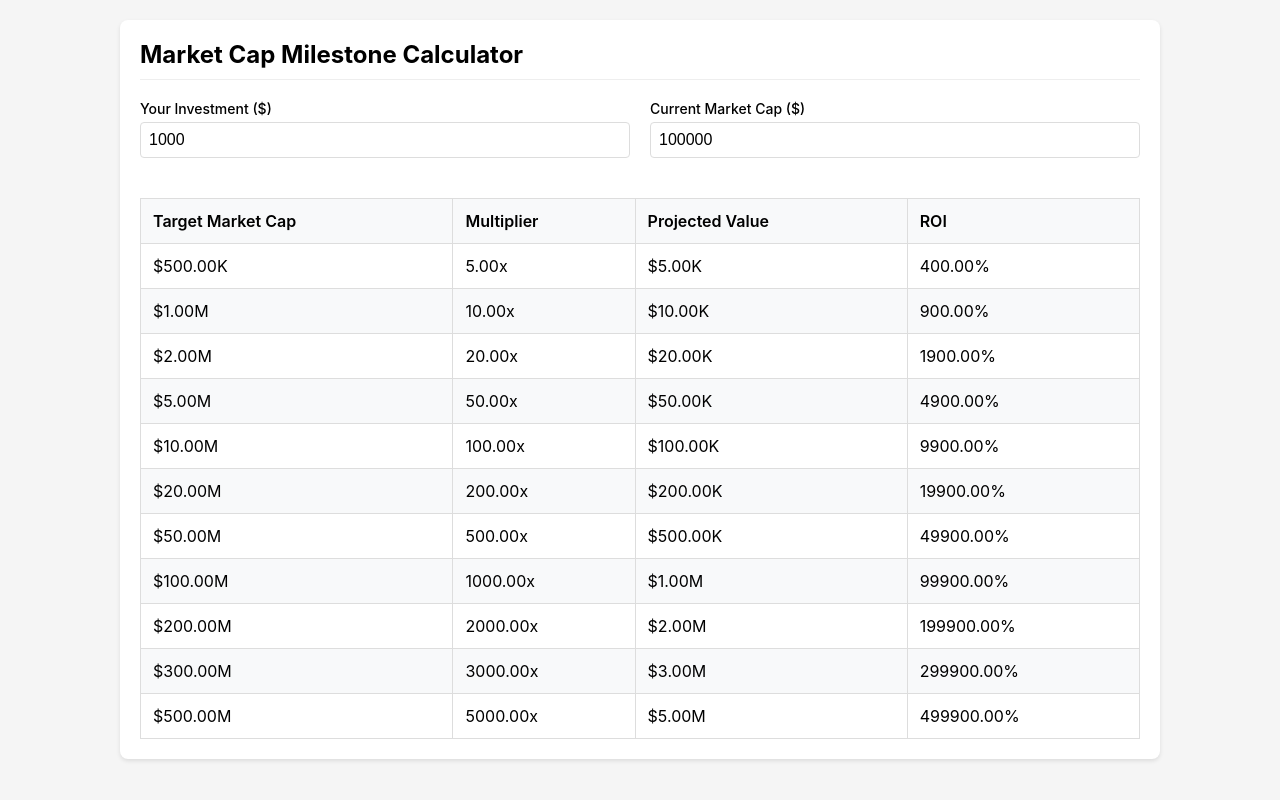
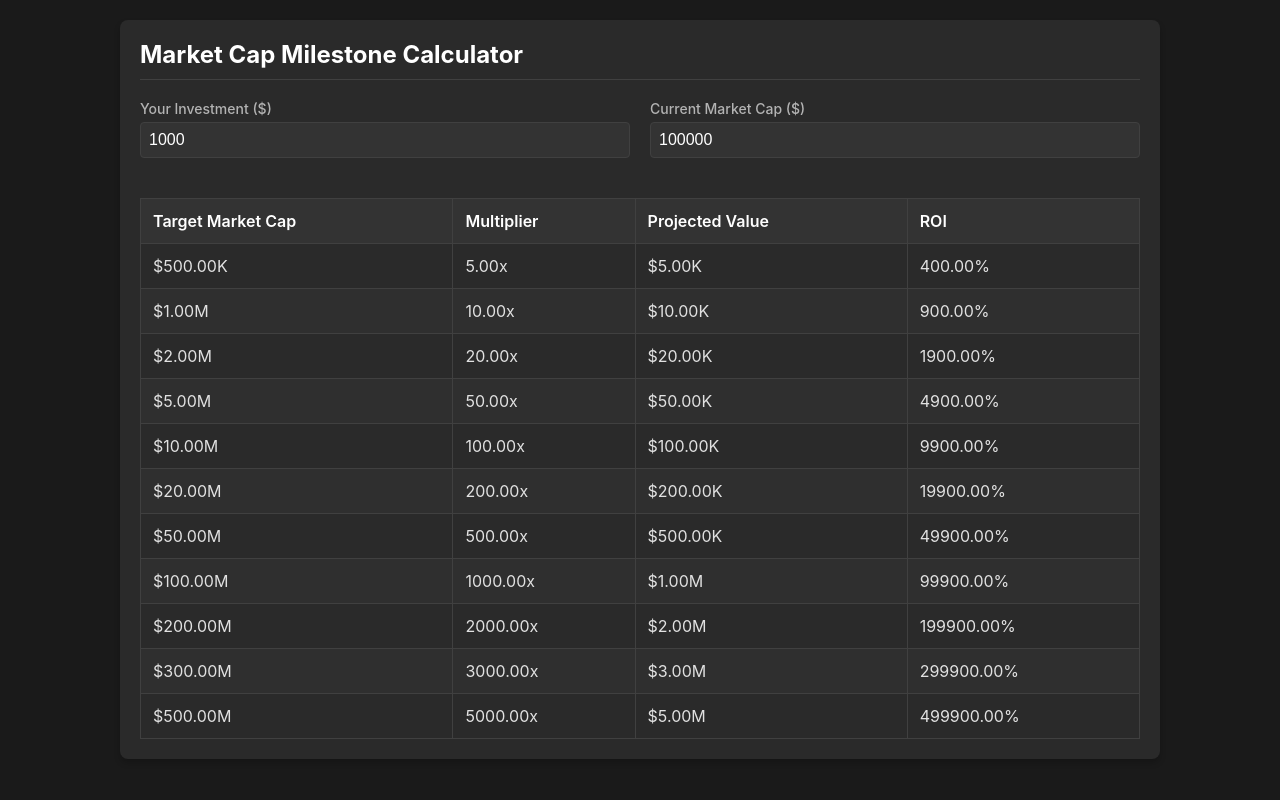
Before and after one commit to theeasyway/marketcap-calculator, a plain HTML site: page index.html in a window 1280 px wide. Drawn offline with Linux system fonts and the light colour scheme.

Commit message:
Update index.html for darker appearance

```diff
--- a/index.html
+++ b/index.html
@@ -9,25 +9,27 @@
             font-family: -apple-system, BlinkMacSystemFont, "Segoe UI", Roboto, sans-serif;
             margin: 0;
             padding: 20px;
-            background: #f5f5f5;
+            background: #1a1a1a;
+            color: #e1e1e1;
         }
         .card {
-            background: white;
+            background: #2a2a2a;
             border-radius: 8px;
-            box-shadow: 0 2px 4px rgba(0,0,0,0.1);
+            box-shadow: 0 4px 6px rgba(0,0,0,0.2);
             max-width: 1000px;
             margin: 0 auto;
             padding: 20px;
         }
         .header {
             margin-bottom: 20px;
-            border-bottom: 1px solid #eee;
+            border-bottom: 1px solid #404040;
             padding-bottom: 10px;
         }
         .title {
             font-size: 24px;
             font-weight: bold;
             margin: 0;
+            color: #fff;
         }
         .input-grid {
             display: grid;
@@ -48,12 +50,20 @@
             font-size: 14px;
             font-weight: 500;
             margin-bottom: 5px;
+            color: #b3b3b3;
         }
         input {
             padding: 8px;
-            border: 1px solid #ddd;
+            border: 1px solid #404040;
             border-radius: 4px;
             font-size: 16px;
+            background: #333;
+            color: #fff;
+        }
+        input:focus {
+            outline: none;
+            border-color: #666;
+            box-shadow: 0 0 0 2px rgba(100,100,100,0.2);
         }
         .table-container {
             overflow-x: auto;
@@ -66,17 +76,18 @@
         th, td {
             padding: 12px;
             text-align: left;
-            border: 1px solid #ddd;
+            border: 1px solid #404040;
         }
         th {
-            background: #f8f9fa;
+            background: #333;
             font-weight: 600;
+            color: #fff;
         }
         tr:nth-child(even) {
-            background: #f8f9fa;
+            background: #2f2f2f;
         }
         tr:hover {
-            background: #f1f3f5;
+            background: #363636;
         }
     </style>
 </head>
```
